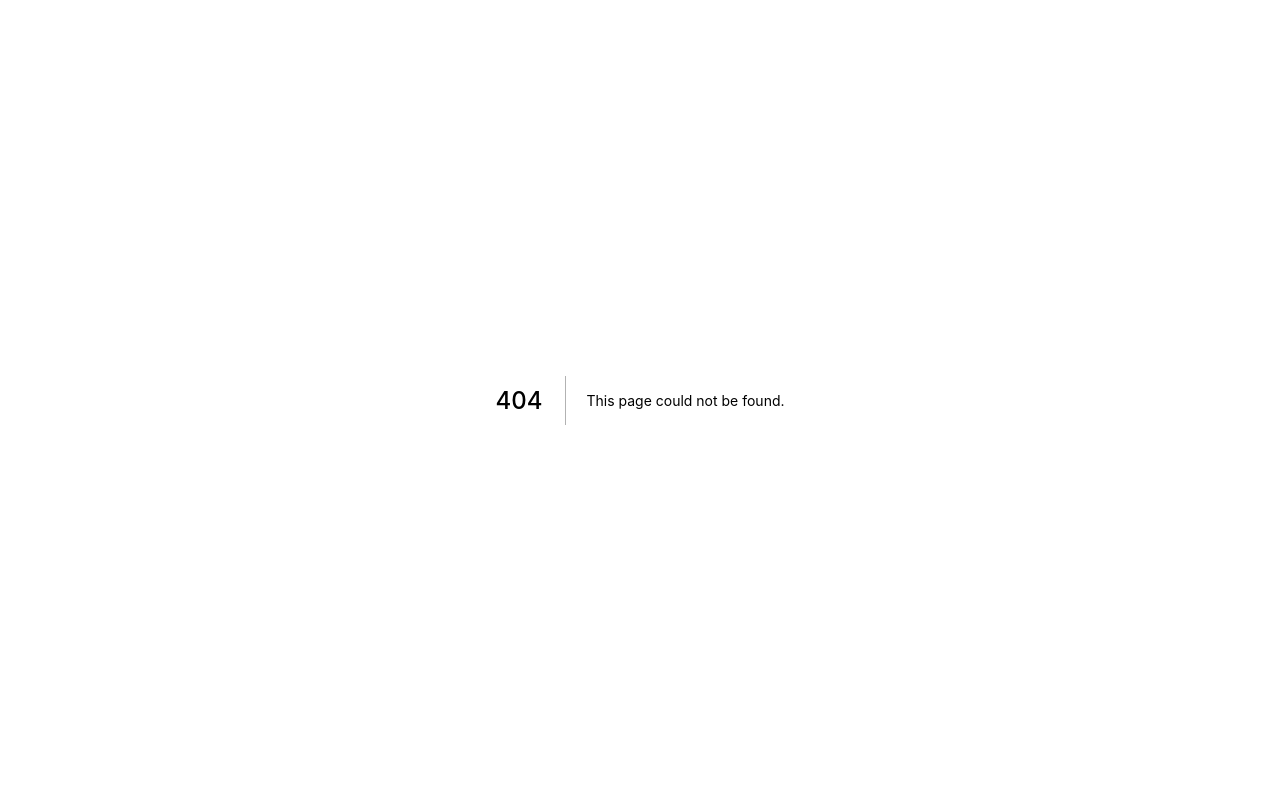
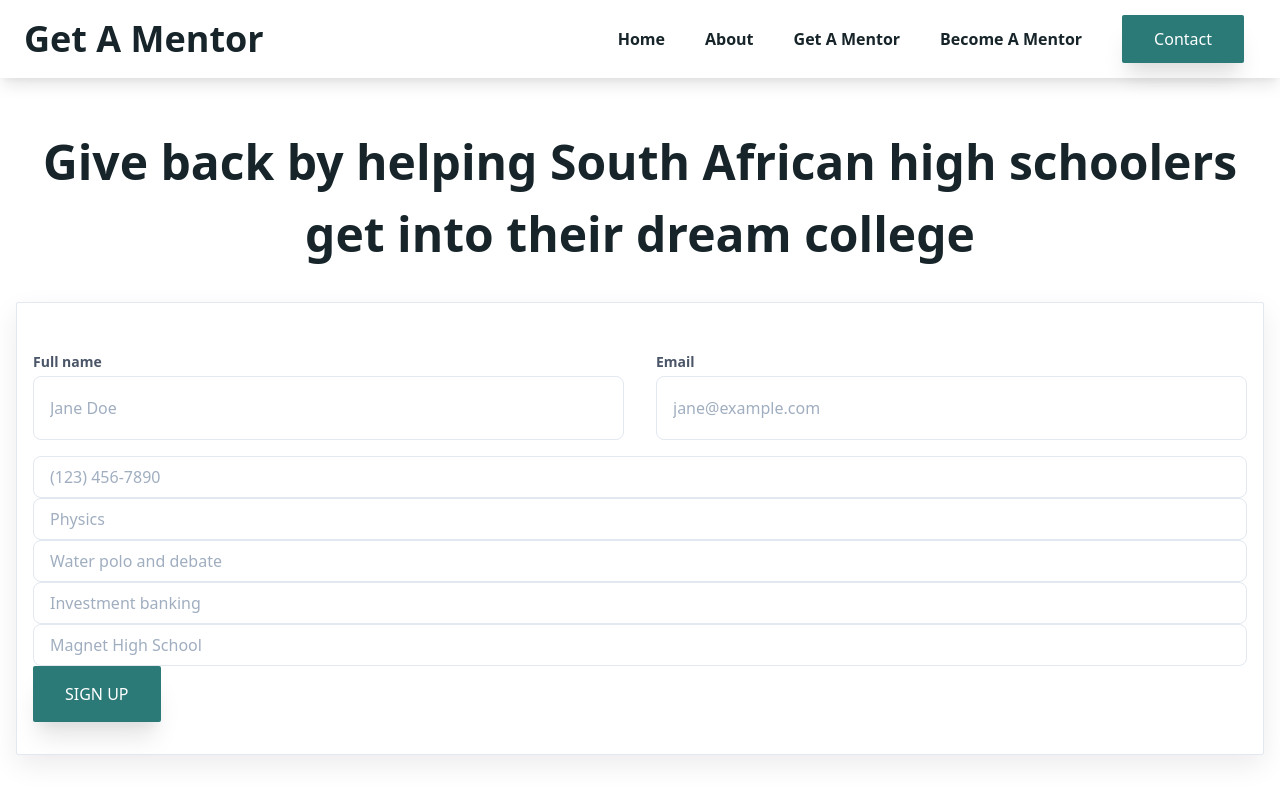
Before and after one commit to adamripley98/get-a-mentor, a Next.js app: page /become-a-mentor in a window 1280 px wide. Before the commit this address had no page. Shown: the top 798 px of the page. Built offline with nearby package versions, Linux system fonts and the light colour scheme.

Commit message:
working on onboardform

```diff
--- a/components/MentorCard.js
+++ b/components/MentorCard.js
@@ -11,7 +11,7 @@ const MentorCard = ({ mentor }) => (
       <img
         src={mentor.profilePicture}
         alt={mentor.firstName}
-        className="rounded-full h-40 w-40 mb-4 bg-cover"
+        className="rounded-full h-40 w-40 mb-4 bg-auto"
       />
       <h1 className="text-3xl font-bold">
         {mentor.firstName} {mentor.lastName}
--- /dev/null
+++ b/components/MentorForm.js
@@ -0,0 +1,109 @@
+import Button from "./button";
+
+class MentorForm extends React.Component {
+  constructor(props) {
+    super(props);
+    this.state = {
+      name: "",
+      email: "",
+      profilePicture: "",
+      phoneNumber: "",
+      college: "",
+      yearOfCollege: "",
+      fieldOfStudy: "",
+      activities: "",
+      careerInterests: "",
+      hometown: "",
+      highSchool: "",
+      numMentees: ""
+    };
+  }
+
+  render() {
+    return (
+      <div
+        className="mx-2 py-8 px-4 border border-solid rounded-sm border-gray-300 flex flex-col items-center"
+        style={{
+          boxShadow: "0 10px 28px rgba(0,0,0,.08)"
+        }}
+      >
+        <div className="">
+          <div className="flex my-4">
+            <div className="flex-grow mr-4">
+              <label
+                class="block text-gray-700 text-sm font-bold mb-1"
+                for="name"
+              >
+                Full name
+              </label>
+              <input
+                type="text"
+                name="name"
+                value={this.state.name}
+                placeholder="Jane Doe"
+                className="w-full h-16 focus:outline-none focus:shadow-outline border border-gray-300 rounded-lg py-2 px-4 appearance-none leading-normal"
+              />
+            </div>
+            <div className="flex-grow ml-4">
+              <label
+                class="block text-gray-700 text-sm font-bold mb-1"
+                for="email"
+              >
+                Email
+              </label>
+              <input
+                type="email"
+                name="email"
+                value={this.state.email}
+                placeholder="jane@example.com"
+                className="w-full h-16 focus:outline-none focus:shadow-outline border border-gray-300 rounded-lg py-2 px-4 appearance-none leading-normal"
+              />
+            </div>
+          </div>
+          <input
+            type="tel"
+            name="phoneNumber"
+            value={this.state.phoneNumber}
+            placeholder="(123) 456-7890"
+            className="focus:outline-none focus:shadow-outline border border-gray-300 rounded-lg py-2 px-4 w-full appearance-none leading-normal"
+          />
+          <input
+            type="text"
+            name="fieldOfStudy"
+            value={this.state.fieldOfStudy}
+            placeholder="Physics"
+            className="focus:outline-none focus:shadow-outline border border-gray-300 rounded-lg py-2 px-4 w-full appearance-none leading-normal"
+          />
+          <input
+            type="text"
+            name="activities"
+            value={this.state.activities}
+            placeholder="Water polo and debate"
+            className="focus:outline-none focus:shadow-outline border border-gray-300 rounded-lg py-2 px-4 w-full appearance-none leading-normal"
+          />
+          <input
+            type="text"
+            name="careerInterests"
+            value={this.state.careerInterests}
+            placeholder="Investment banking"
+            className="focus:outline-none focus:shadow-outline border border-gray-300 rounded-lg py-2 px-4 w-full appearance-none leading-normal"
+          />
+          <input
+            type="text"
+            name="highSchool"
+            value={this.state.highSchool}
+            placeholder="Magnet High School"
+            className="focus:outline-none focus:shadow-outline border border-gray-300 rounded-lg py-2 px-4 w-full appearance-none leading-normal"
+          />
+          <Button size="lg">
+            <a className="btn-link" href="/TODO">
+              SIGN UP
+            </a>
+          </Button>
+        </div>
+      </div>
+    );
+  }
+}
+
+export default MentorForm;
--- a/mentors/mentors.js
+++ b/mentors/mentors.js
@@ -19,8 +19,7 @@ export default [
   {
     firstName: "John",
     lastName: "Smith",
-    profilePicture:
-      "https://amp.businessinsider.com/images/5cf61c6b11e2052c4e04d343-750-563.jpg",
+    profilePicture: "https://i.insider.com/59fc9cf358a0c130008b649f?width=1867",
     email: "aripley@wharton.upenn.edu",
     phoneNumber: "9074419174",
     college: "University of Pennsylvania",
--- a/package.json
+++ b/package.json
@@ -10,6 +10,7 @@
     "@fortawesome/fontawesome-svg-core": "^1.2.30",
     "@fortawesome/free-solid-svg-icons": "^5.14.0",
     "@fortawesome/react-fontawesome": "^0.1.11",
+    "axios": "^0.20.0",
     "next": "latest",
     "next-images": "^1.4.1",
     "react": "^16.13.1",
--- /dev/null
+++ b/pages/api/mentors.js
@@ -0,0 +1,24 @@
+const axios = require("axios");
+
+export default (req, res) => {
+  console.log("enters");
+  console.log("proces", process.env.AIRTABLEBASEID);
+  axios
+    .get(
+      `https://api.airtable.com/v0/${process.env.AIRTABLEBASEID}/${process.env.AIRTABLETABLENAME}?view=Grid%20view`,
+      {
+        headers: {
+          Authorization: `Bearer ${process.env.AIRTABLEAPI}`
+        }
+      }
+    )
+    .then(resp => {
+      console.log("what is resp", resp.data.records);
+      res.statusCode = 200;
+      res.setHeader("Content-Type", "application/json");
+      res.end(JSON.stringify({ mentors: resp.data.records }));
+    })
+    .catch(e => {
+      console.log("e", e);
+    });
+};
--- /dev/null
+++ b/pages/become-a-mentor.js
@@ -0,0 +1,26 @@
+import Nav from "../components/nav";
+import Button from "../components/button";
+import Layout from "../components/layout";
+import HeroImg from "../images/hero.jpg";
+import MentorImg from "../images/mentor.png";
+import MentorCard from "../components/MentorCard";
+import SchoolSelect from "../components/SchoolSelect";
+import MentorForm from "../components/MentorForm";
+import mentors from "../mentors/mentors.js";
+
+export default function GetAMentorPage() {
+  return (
+    <div>
+      <Nav />
+      <section className="container mx-auto">
+        <div className="container mx-auto px-2 py-12">
+          <h1 className="mb-8 text-3xl lg:text-4xl xl:text-5xl font-extrabold text-center dark-font">
+            Give back by helping South African high schoolers get into their
+            dream college
+          </h1>
+          <MentorForm />
+        </div>
+      </section>
+    </div>
+  );
+}
```
Also changed, not shown: pages/api/add-mentor.js (added), 1 other file (tests, documents, lock files or other folders).
